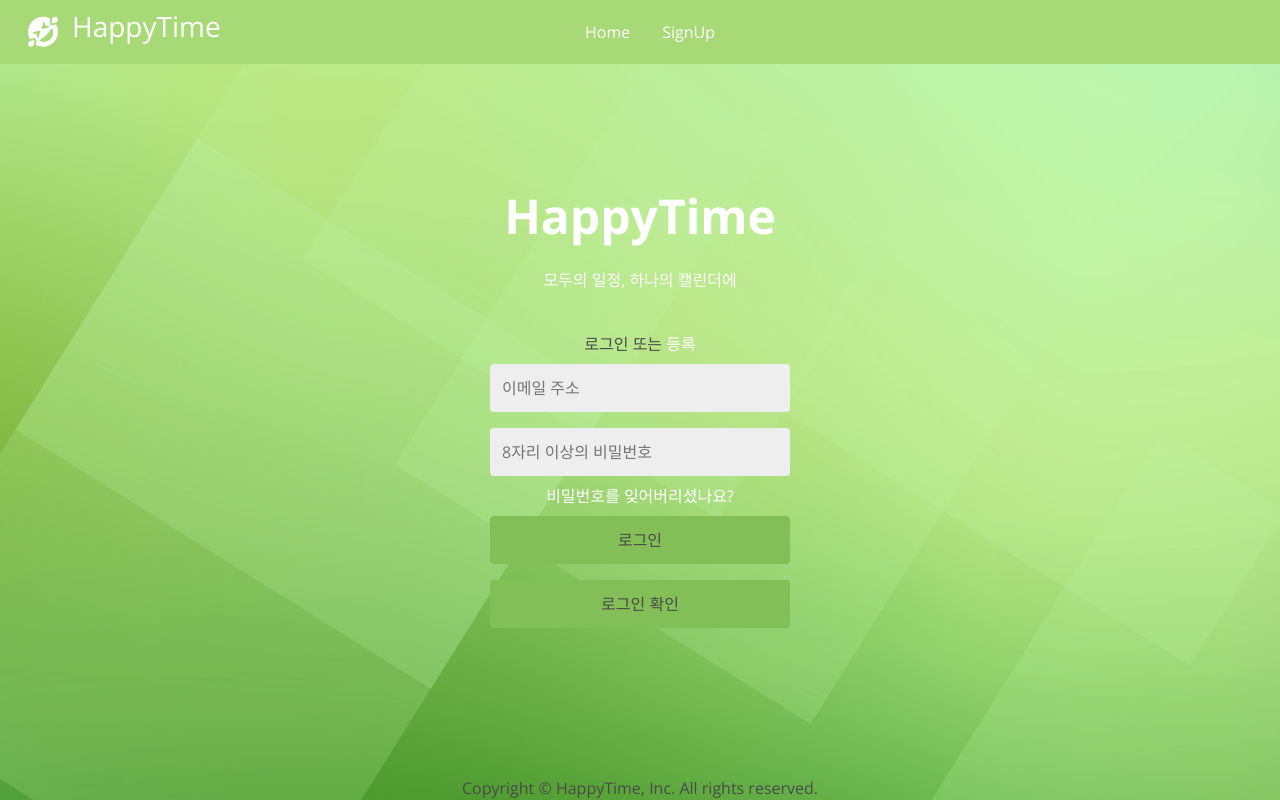
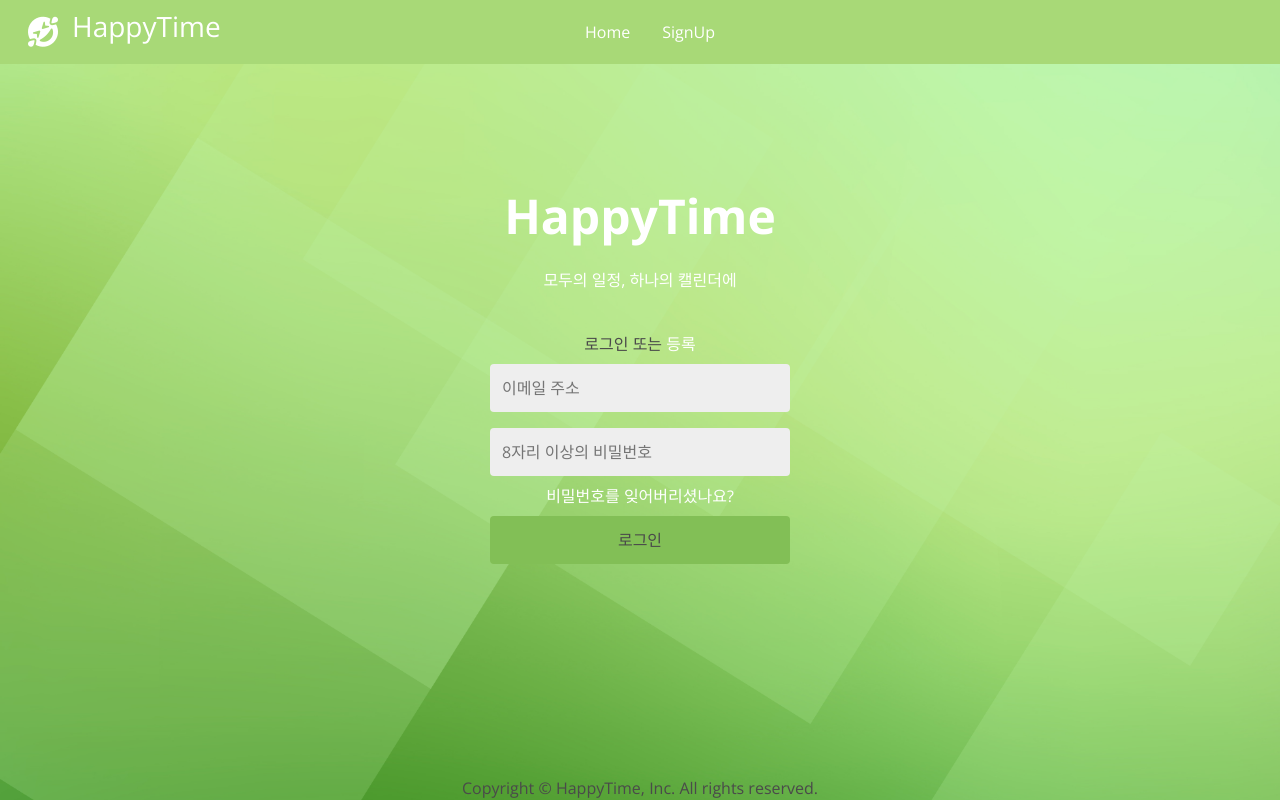
Before and after one commit to Hoseo-Team-HashTag/FrontEnd, a Vue app: page / in a window 1280 px wide. Built offline with nearby package versions, Linux system fonts and the light colour scheme; no server answers.

Commit message:
Home: tokenCheck 주석처리

```diff
--- a/src/views/Home.vue
+++ b/src/views/Home.vue
@@ -34,13 +34,13 @@
             로그인
           </button>
           <br />
-          <button
+          <!-- <button
             class="loginForm__button"
             value="로그인확인"
             @click.prevent="checkForm()"
           >
             로그인 확인
-          </button>
+          </button> -->
           <p v-if="loginErrorMsg" class="loginForm__error">
             {{ loginErrorMsg }}
           </p>
@@ -119,21 +119,21 @@ export default {
           });
       }
     },
-    checkForm() {
-      axios
-        .post('http://127.0.0.1:3000/token/loginSuccess', {
-          accessToken: sessionStorage.getItem('accessToken'),
-        })
-        .then(res => {
-          if (res.data.tokenResult == 1) {
-            alert('토큰에 이상이있음(유효기간 만료 혹은 올바르지 않은 토큰)');
-          } else if (res.data.tokenResult == 0) {
-            alert('문제없음' + res.data.userEmail + '/' + res.data.userName);
-          } else {
-            alert('backend err');
-          }
-        });
-    },
+    // checkForm() {
+    //   axios
+    //     .post('http://127.0.0.1:3000/token/loginSuccess', {
+    //       accessToken: sessionStorage.getItem('accessToken'),
+    //     })
+    //     .then(res => {
+    //       if (res.data.tokenResult == 1) {
+    //         alert('토큰에 이상이있음(유효기간 만료 혹은 올바르지 않은 토큰)');
+    //       } else if (res.data.tokenResult == 0) {
+    //         alert('문제없음' + res.data.userEmail + '/' + res.data.userName);
+    //       } else {
+    //         alert('backend err');
+    //       }
+    //     });
+    // },
   },
 };
 </script>
```
